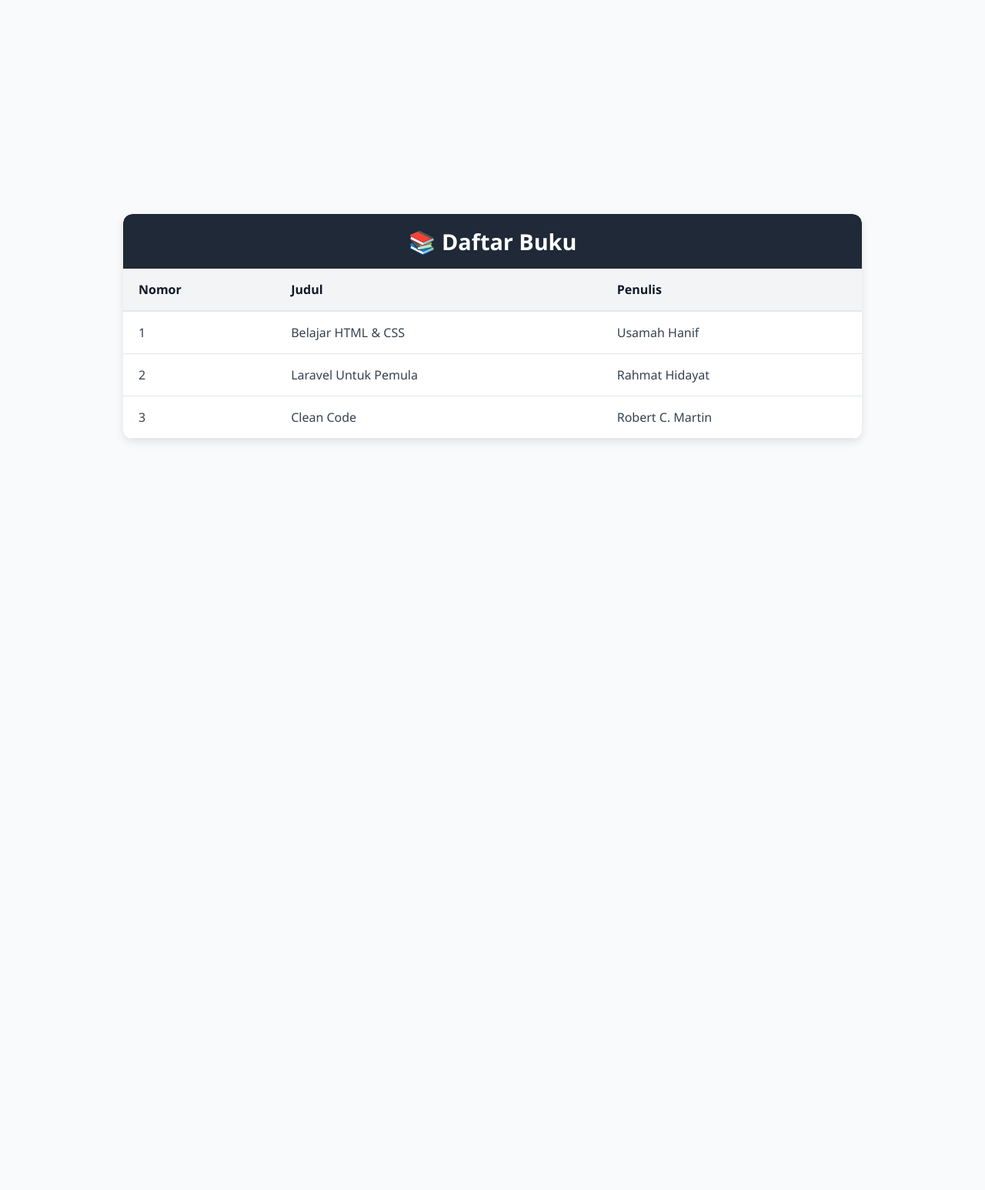
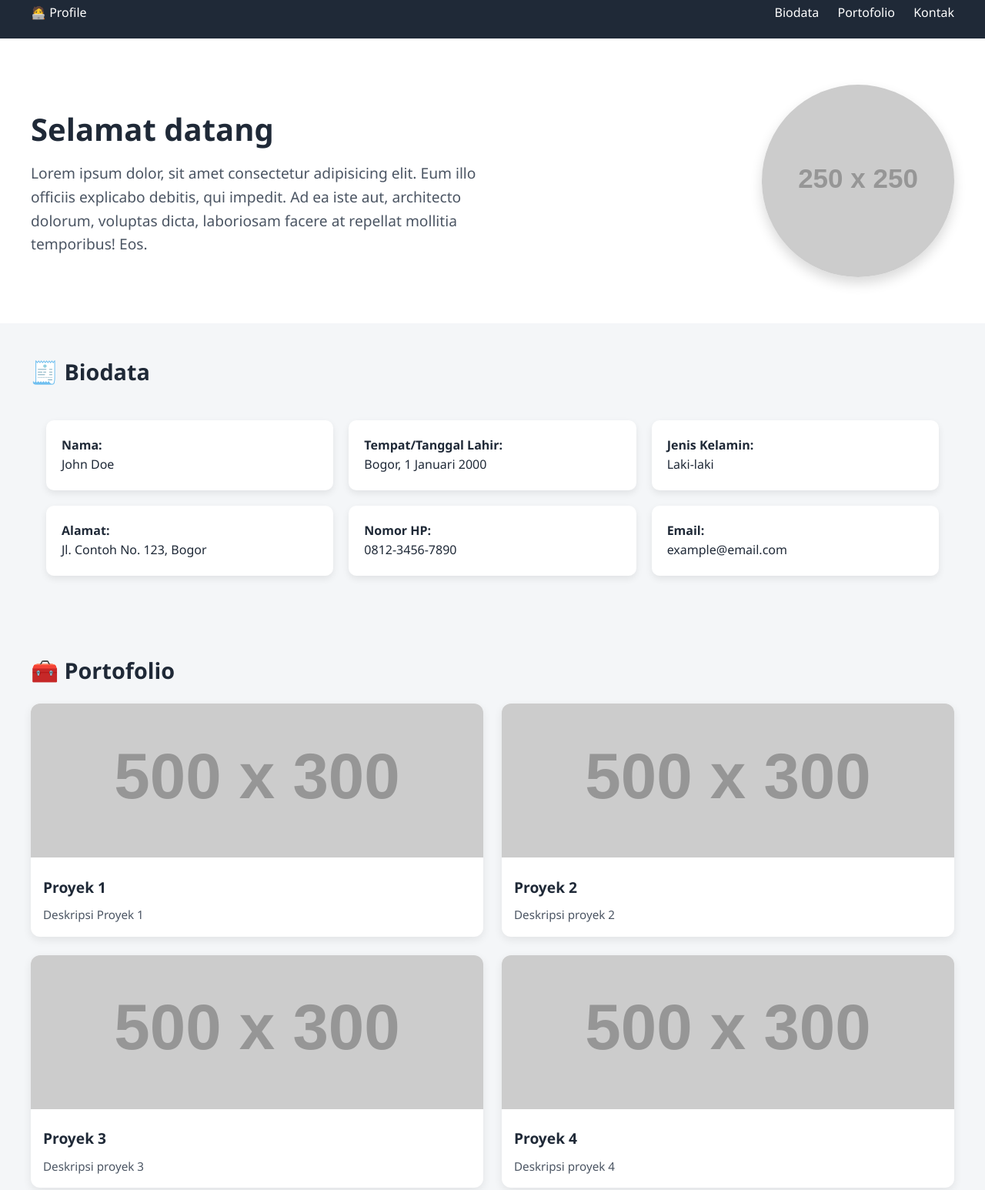
Before and after one commit to usamah25/test, a plain HTML site: page index.html in a window 1280 px wide. Shown: the part 16-1562 px from the top of the page at 77% size. Before the commit the page ends 880 px from the top, so only its background shows below. Drawn offline with Linux system fonts and the light colour scheme; placeholder pictures from the web are drawn by us.

Commit message:
second commit

```diff
--- a/index.html
+++ b/index.html
@@ -2,114 +2,228 @@
 <html lang="id">
 <head>
   <meta charset="UTF-8">
-  <title>Daftar Buku</title>
+  <title>Profil Usamah</title>
   <style>
+    * {
+      box-sizing: border-box;
+      margin: 0;
+      padding: 0;
+    }
+
     body {
       font-family: 'Segoe UI', Tahoma, Geneva, Verdana, sans-serif;
-      background-color: #f9fafb;
-      margin: 0;
-      padding: 40px;
-      display: flex;
-      justify-content: center;
-      align-items: center;
-      min-height: 100vh;
+      background-color: #f4f6f8;
+      color: #1f2937;
+      line-height: 1.6;
     }
 
-    .table-container {
-      width: 80%;
+    /* Section 1: Menu */
+    header {
+      background-color: #1f2937;
+      padding: 20px 40px;
+      color: white;
+      display: flex;
+      justify-content: space-between;
+      align-items: center;
+    }
+
+    header nav a {
+      color: white;
+      text-decoration: none;
+      margin-left: 20px;
+      font-weight: 500;
+    }
+
+    header nav a:hover {
+      text-decoration: underline;
+    }
+
+    /* Section 2: Judul & Gambar */
+    .hero {
+      display: flex;
+      justify-content: space-between;
+      align-items: center;
+      padding: 60px 40px;
+      background-color: white;
+    }
+
+    .hero .text {
+      max-width: 50%;
+    }
+
+    .hero h1 {
+      font-size: 2.5em;
+      margin-bottom: 10px;
+    }
+
+    .hero p {
+      font-size: 1.2em;
+      color: #4b5563;
+    }
+
+    .hero img {
+      width: 250px;
+      height: 250px;
+      border-radius: 50%;
+      object-fit: cover;
+      box-shadow: 0 8px 16px rgba(0,0,0,0.15);
+    }
+
+    /* Section 3: Biodata */
+    .biodata {
+      padding: 40px;
+    }
+
+    .biodata h2 {
+      margin-bottom: 20px;
+      font-size: 1.8em;
+    }
+
+    .biodata table {
+      width: 100%;
+      border-collapse: separate;
+      border-spacing: 20px;
+    }
+
+    .biodata td {
+      background-color: white;
+      padding: 20px;
+      border-radius: 10px;
+      box-shadow: 0 4px 10px rgba(0,0,0,0.08);
+      width: 33%;
+      vertical-align: top;
+    }
+
+    /* Section 4: Portofolio (Gambar 2 Kolom) */
+    .portfolio {
+      padding: 40px;
+    }
+
+    .portfolio h2 {
+      margin-bottom: 20px;
+      font-size: 1.8em;
+    }
+
+    .portfolio-grid {
+      display: grid;
+      grid-template-columns: repeat(2, 1fr);
+      gap: 24px;
+    }
+
+    .card {
       background-color: white;
       border-radius: 12px;
-      box-shadow: 0 4px 12px rgba(0, 0, 0, 0.1);
-      overflow-x: auto;
+      box-shadow: 0 4px 12px rgba(0,0,0,0.08);
+      overflow: hidden;
+      transition: transform 0.3s ease;
     }
 
-    table {
-      width: 100%;
-      border-collapse: collapse;
-      border-radius: 12px;
-      overflow: hidden;
+    .card:hover {
+      transform: translateY(-5px);
     }
 
-    caption {
-      font-size: 1.8em;
-      font-weight: bold;
-      padding: 16px;
-      background-color: #1f2937;
-      color: white;
-      border-top-left-radius: 12px;
-      border-top-right-radius: 12px;
+    .card img {
+      width: 100%;
+      height: 200px;
+      object-fit: cover;
     }
 
-    th, td {
-      padding: 16px 20px;
-      text-align: left;
+    .card h3 {
+      padding: 16px 16px 8px;
+      font-size: 1.2em;
+      color: #1f2937;
     }
 
-    thead {
-      background-color: #f3f4f6;
-      color: #111827;
-      font-weight: 600;
-      border-bottom: 2px solid #e5e7eb;
-    }
-
-    tbody tr {
-      border-bottom: 1px solid #e5e7eb;
-    }
-
-    tbody tr:hover {
-      background-color: #f9fafc;
-    }
-
-    td {
-      color: #374151;
+    .card p {
+      padding: 0 16px 16px;
+      color: #4b5563;
+      font-size: 0.95em;
     }
 
     @media (max-width: 768px) {
-      body {
-        padding: 20px;
+      .hero {
+        flex-direction: column;
+        text-align: center;
       }
 
-      .table-container {
-        width: 100%;
+      .hero .text, .hero img {
+        max-width: 100%;
       }
 
-      table {
+      .biodata table {
         font-size: 14px;
+      }
+
+      .portfolio-grid {
+        grid-template-columns: 1fr;
       }
     }
   </style>
 </head>
 <body>
 
-  <div class="table-container">
+  <!-- Section 1: Menu -->
+  <header>
+    <div class="logo">🧑‍💻 Profile</div>
+    <nav>
+      <a href="#biodata">Biodata</a>
+      <a href="#portfolio">Portofolio</a>
+      <a href="#">Kontak</a>
+    </nav>
+  </header>
+
+  <!-- Section 2: Judul + Gambar -->
+  <section class="hero">
+    <div class="text">
+      <h1>Selamat datang</h1>
+      <p>Lorem ipsum dolor, sit amet consectetur adipisicing elit. Eum illo officiis explicabo debitis, qui impedit. Ad ea iste aut, architecto dolorum, voluptas dicta, laboriosam facere at repellat mollitia temporibus! Eos.</p>
+    </div>
+    <img src="https://via.placeholder.com/250" alt="">
+  </section>
+
+  <!-- Section 3: Biodata -->
+  <section class="biodata" id="biodata">
+    <h2>🧾 Biodata</h2>
     <table>
-      <caption>📚 Daftar Buku</caption>
-      <thead>
-        <tr>
-          <th>Nomor</th>
-          <th>Judul</th>
-          <th>Penulis</th>
-        </tr>
-      </thead>
-      <tbody>
-        <tr>
-          <td>1</td>
-          <td>Belajar HTML & CSS</td>
-          <td>Usamah Hanif</td>
-        </tr>
-        <tr>
-          <td>2</td>
-          <td>Laravel Untuk Pemula</td>
-          <td>Rahmat Hidayat</td>
-        </tr>
-        <tr>
-          <td>3</td>
-          <td>Clean Code</td>
-          <td>Robert C. Martin</td>
-        </tr>
-      </tbody>
+      <tr>
+        <td><strong>Nama:</strong><br>John Doe</td>
+        <td><strong>Tempat/Tanggal Lahir:</strong><br>Bogor, 1 Januari 2000</td>
+        <td><strong>Jenis Kelamin:</strong><br>Laki-laki</td>
+      </tr>
+      <tr>
+        <td><strong>Alamat:</strong><br>Jl. Contoh No. 123, Bogor</td>
+        <td><strong>Nomor HP:</strong><br>0812-3456-7890</td>
+        <td><strong>Email:</strong><br>example@email.com</td>
+      </tr>
     </table>
-  </div>
+  </section>
+
+  <!-- Section 4: Portofolio -->
+  <section class="portfolio" id="portfolio">
+    <h2>🧰 Portofolio</h2>
+    <div class="portfolio-grid">
+      <div class="card">
+        <img src="https://via.placeholder.com/500x300?text=Project+1" alt="Project 1">
+        <h3>Proyek 1</h3>
+        <p>Deskripsi Proyek 1</p>
+      </div>
+      <div class="card">
+        <img src="https://via.placeholder.com/500x300?text=Project+2" alt="Project 2">
+        <h3>Proyek 2</h3>
+        <p>Deskripsi proyek 2</p>
+      </div>
+      <div class="card">
+        <img src="https://via.placeholder.com/500x300?text=Project+3" alt="Project 3">
+        <h3>Proyek 3</h3>
+        <p>Deskripsi proyek 3</p>
+      </div>
+      <div class="card">
+        <img src="https://via.placeholder.com/500x300?text=Project+4" alt="Project 4">
+        <h3>Proyek 4</h3>
+        <p>Deskripsi proyek 4</p>
+      </div>
+    </div>
+  </section>
 
 </body>
 </html>
```
